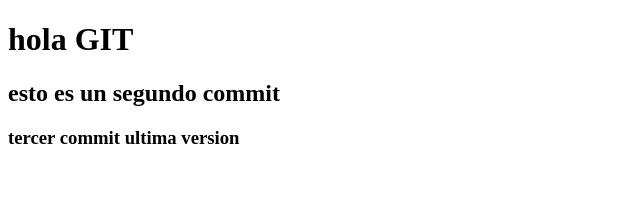
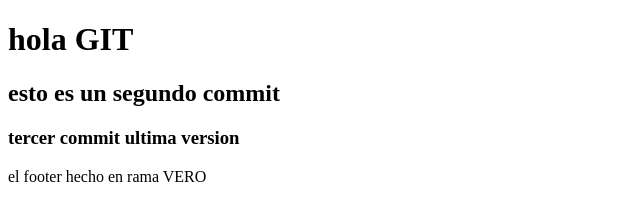
Before and after one commit to vallimaximiliano/coderhousemaxi, a plain HTML site: page index.html in a window 1280 px wide. Shown: the whole page, without its empty margins (0-640 px from the left). Drawn offline with Linux system fonts and the light colour scheme.

Commit message:
el footer en rama vero

```diff
--- a/index.html
+++ b/index.html
@@ -11,5 +11,7 @@
     <h2>esto es un segundo commit</h2>
 
     <h3>tercer commit ultima version</h3>
+
+    <footer>el footer hecho en rama VERO</footer>
 </body>
 </html>
```
